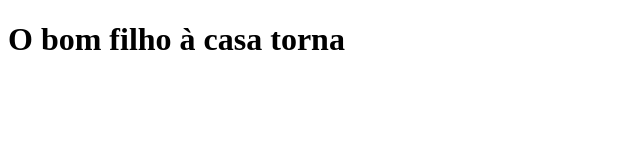
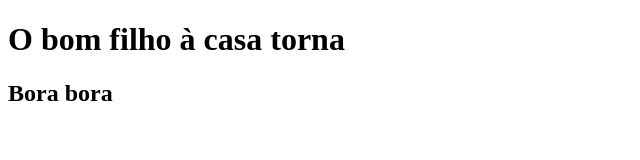
Before and after one commit to vitaooo/Controle-do-c-digo-fonte, a plain HTML site: page Revisando_HTML/index.html in a window 1280 px wide. Shown: the whole page, without its empty margins (0-640 px from the left). Drawn offline with Linux system fonts and the light colour scheme.

Commit message:
Adicionando Subtítulo

```diff
--- a/Revisando_HTML/index.html
+++ b/Revisando_HTML/index.html
@@ -7,5 +7,6 @@
 </head>
 <body>
     <h1>O bom filho à casa torna</h1>
+    <h2>Bora bora</h2>
 </body>
 </html>
```
